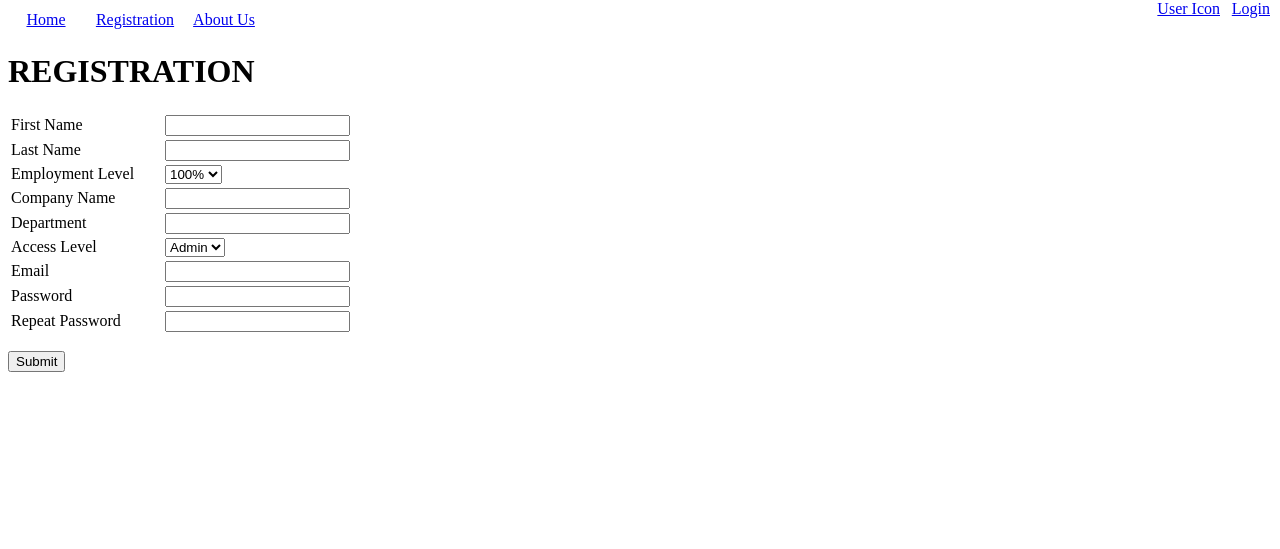
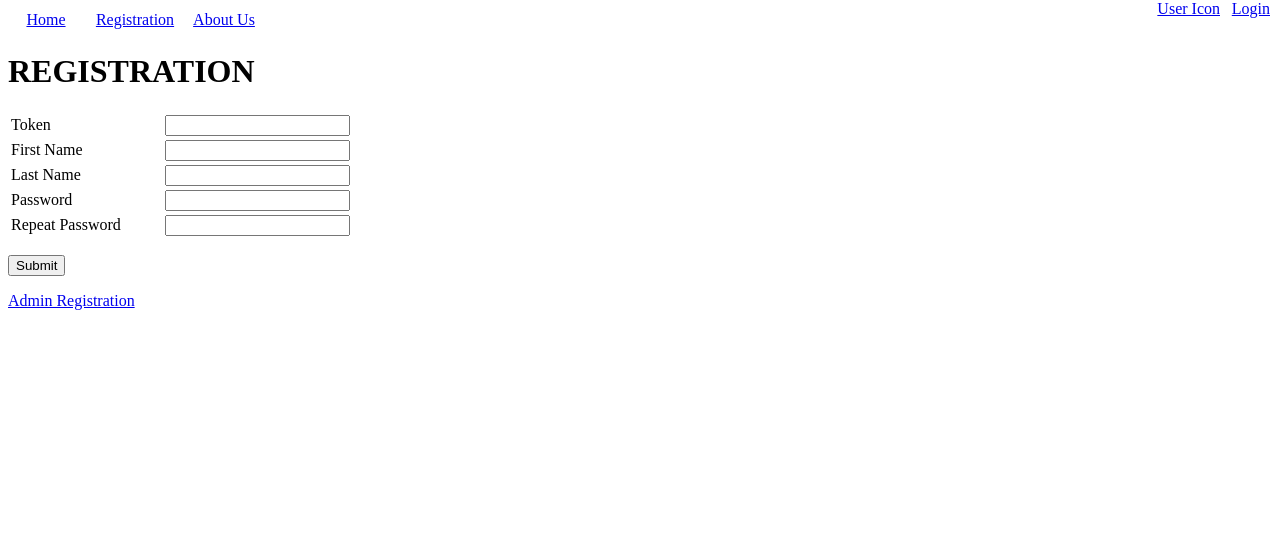
Before and after one commit to masterybyme/project-x, a Flask app: page /registration in a window 1280 px wide. Shown: the top 549 px of the page. Run offline with Flask 3, Linux system fonts and the light colour scheme.

Commit message:
multiple changes

```diff
--- a/app.py
+++ b/app.py
@@ -80,7 +80,7 @@ def user_required(f):
 #Import of Forms
 #--------------------------------------------------------------------------------
 
-from forms import EmployeeForm, PlanningForm, UpdateForm, TimeReqForm, InviteForm
+from forms import EmployeeForm, PlanningForm, UpdateForm, TimeReqForm
 
 
 #Import of Database
@@ -108,6 +108,49 @@ def homepage():
 
 @app.route('/registration', methods = ['GET', 'POST'])
 def registration():
+    data_form = EmployeeForm(csrf_enabled=False)
+    if request.method =='POST':
+        token = RegistrationToken.query.filter_by(token=data_form.token.data).first()
+        if token is None:
+            flash('Token does not exist. Please check your Confirmation Mail.')
+            return redirect(url_for('registration'))
+        else:
+            creation_date = datetime.datetime.now()
+            last = User.query.order_by(User.id.desc()).first()
+            hash = generate_password_hash(data_form.password.data)
+            if last is None:
+                new_id = 1000
+            else:
+                new_id = last.id + 1
+
+            last_company_id = User.query.filter_by(company_name=data_form.company_name.data).order_by(User.company_id.desc()).first()
+            if last_company_id is None:
+                new_company_id = 1000
+            else:
+                new_company_id = last_company_id + 1
+
+            data = User(id = new_id, company_id = new_company_id, first_name = data_form.first_name.data,
+                        last_name = data_form.last_name.data, employment_level = token.employment_level,
+                        company_name = token.company_name, department = token.department,
+                        access_level = token.access_level, email = token.email, password = hash,
+                        created_by = new_company_id, changed_by = new_company_id, creation_timestamp = creation_date)
+
+
+            try:
+                db.session.add(data)
+                db.session.commit()
+                flash('Registration successful submitted')
+                return redirect(url_for('login'))
+            except:
+                db.session.rollback()
+                flash('Error occured - Your mail might be already in use :(')
+                return redirect(url_for('registration'))
+
+    return render_template('token_registration.html', data_tag=User.query.all(), template_form=data_form)
+
+
+@app.route('/registration/admin', methods = ['GET', 'POST'])
+def admin_registration():
     data_form = EmployeeForm(csrf_enabled=False)
     if request.method =='POST':
         creation_date = datetime.datetime.now()
@@ -208,6 +251,7 @@ def update():
             return redirect(url_for('user'))
     else:
         return render_template('update.html', data_tag=User.query.all(), account=new_data, template_form=user_form)
+
 
 
 @app.route('/planning', methods = ['GET', 'POST'])
@@ -577,7 +621,7 @@ def opening():
 @app.route('/invite', methods = ['GET', 'POST'])
 @admin_required
 def invite():
-    invite_form = InviteForm(csrf_enabled=False)
+    employee_form = EmployeeForm(csrf_enabled=False)
     company_id = current_user.company_id
     if request.method == 'POST':
         random_token = random.randint(100000,999999)
@@ -587,7 +631,7 @@ def invite():
         else:
             new_id = last.id + 1
 
-        data = RegistrationToken(id=new_id, email=invite_form.email.data, token=random_token, created_by=company_id)
+        data = RegistrationToken(id=new_id, email=employee_form.email.data, token=random_token, company_name=employee_form.company_name.data, department=employee_form.department.data, employement_level=employee_form.employment_level.data, access_level=employee_form.access_level.data, created_by=company_id)
 
         db.session.add(data)
         db.session.commit()
@@ -598,7 +642,7 @@ def invite():
 
 
 
-    return render_template('invite.html', template_form=invite_form)
+    return render_template('invite.html', template_form=employee_form)
 
 
 if __name__ == '__main__':
--- a/forms.py
+++ b/forms.py
@@ -21,6 +21,9 @@ class EmployeeForm(FlaskForm):
     remove = IntegerField("Remove")
     submit = SubmitField("Submit")
     update = SubmitField("Update")
+    token = IntegerField("Token", validators=[DataRequired()])
+
+
 
 class PlanningForm(FlaskForm):
     id = IntegerField("Id", validators=[DataRequired()])
@@ -72,8 +75,3 @@ class TimeReqForm(FlaskForm):
     template = SubmitField('Save Template')
     prev_week = SubmitField('Previous Week')
     next_week = SubmitField('Next Week')
-
-
-class InviteForm(FlaskForm):
-    email = StringField('Email')
-    invite = SubmitField('Invite')
--- a/template/registration.html
+++ b/template/registration.html
@@ -16,7 +16,7 @@
         </div>
     {% endfor %}
     <h1>REGISTRATION</h1>
-        <form action= '/registration' method = 'POST' class='<EmployeeForm'>
+        <form action= '/registration/admin' method = 'POST' class='<EmployeeForm'>
             {{ template_form.hidden_tag() }}
             <TABLE>
                 <TR>
--- /dev/null
+++ b/template/token_registration.html
@@ -0,0 +1,74 @@
+{% extends 'frame.html' %}
+
+{% block content %}
+
+<html>
+     <head>
+        <meta charset="UTF-8">
+        <title>Registration</title>
+    </head>
+    <body>
+    {% for message in get_flashed_messages() %}
+
+        <div class="alert alert-warning alert-dismissible fade show" role="alert">
+            {{ message }}
+            <button type="button" class="btn-close" data-bs-dismiss="alert" aria-label="Close"></button>
+        </div>
+    {% endfor %}
+    <h1>REGISTRATION</h1>
+        <form action= '/registration' method = 'POST' class='<EmployeeForm'>
+            {{ template_form.hidden_tag() }}
+            <TABLE>
+                <TR>
+                    <TD WIDTH="150">
+                        {{ template_form.token.label }}
+                    </TD>
+                    <TD WIDTH="300">
+                        {{ template_form.token() }}
+                    </TD>
+                </TR>
+                <TR>
+                    <TD WIDTH="150">
+                        {{ template_form.first_name.label }}
+                    </TD>
+                    <TD WIDTH="300">
+                        {{ template_form.first_name() }}
+                    </TD>
+                </TR>
+                <TR>
+                    <TD WIDTH="150">
+                        {{ template_form.last_name.label }}
+                    </TD>
+                    <TD WIDTH="300">
+                        {{ template_form.last_name() }}
+                    </TD>
+                </TR>
+                <TR>
+                    <TD WIDTH="150">
+                        {{ template_form.password.label }}
+                    </TD>
+                    <TD WIDTH="300">
+                        {{ template_form.password() }}
+                    </TD>
+                </TR>
+                <TR>
+                    <TD WIDTH="150">
+                        {{ template_form.password2.label }}
+                    </TD>
+                    <TD WIDTH="300">
+                        {{ template_form.password2() }}
+                    </TD>
+                </TR>
+            </TABLE>
+            <p>
+                {{ template_form.submit() }}
+            </p>
+            <a href = "/registration/admin">Admin Registration</a>
+            <p></p>
+            <p></p>
+        </form>
+
+    </body>
+
+</html>
+{% endblock content %}
```
